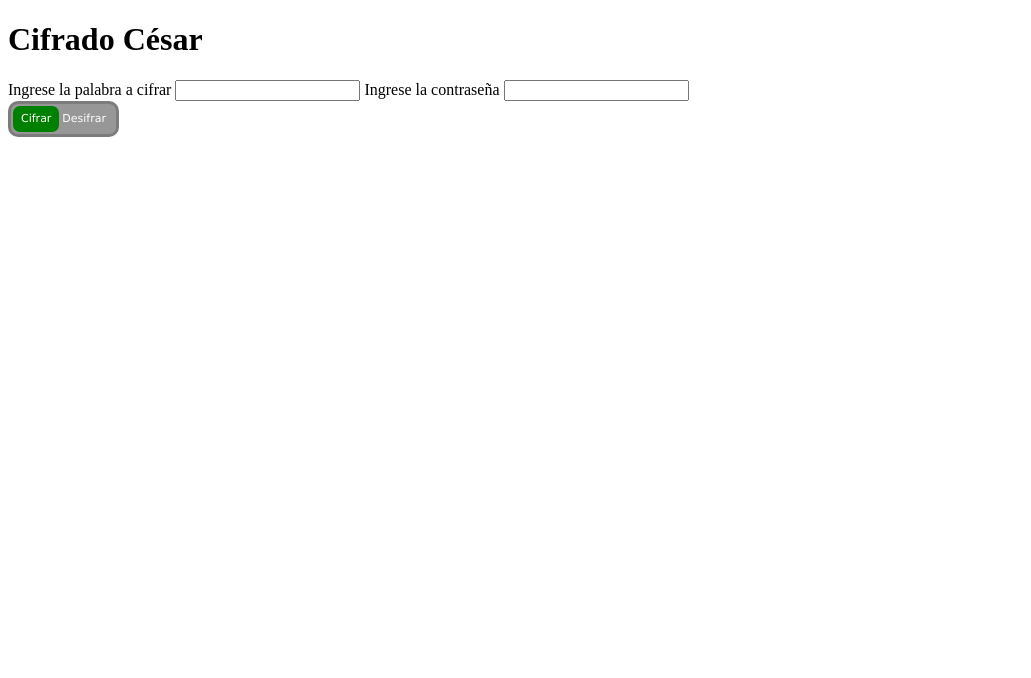
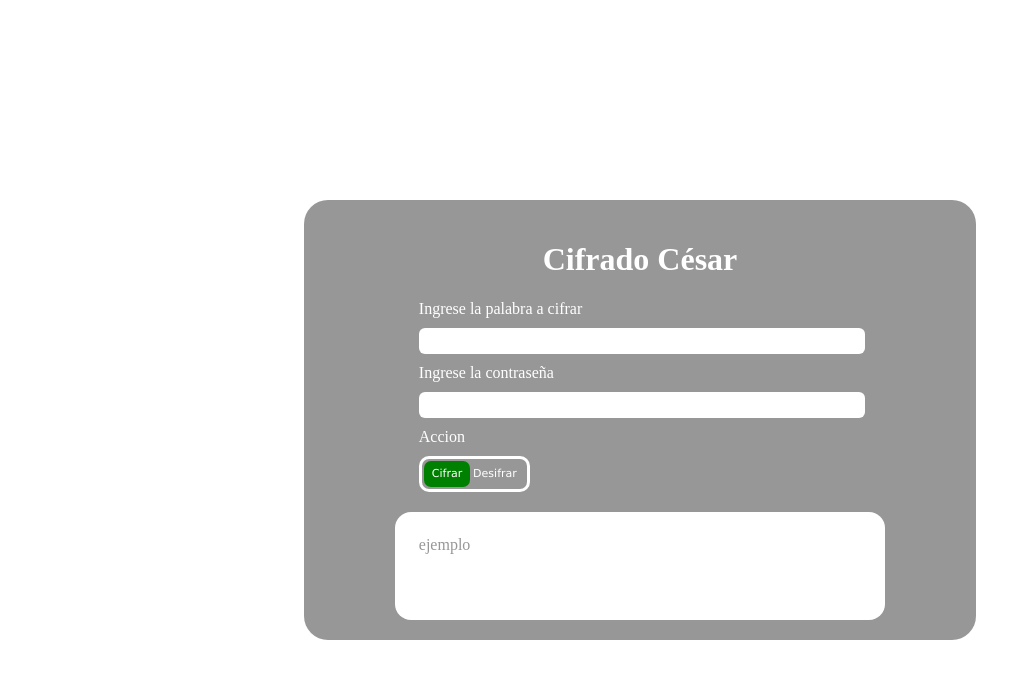
Before and after one commit to TIC-Ort-Proyects/Software, a plain HTML site: page Cifrado César/index.html in a window 1280 px wide. Shown: the whole page, without its empty margins (0-1031 px from the left). Drawn offline with Linux system fonts and the light colour scheme.

Commit message:
terminado casi
caaa

```diff
--- a/Cifrado César/index.html
+++ b/Cifrado César/index.html
@@ -7,12 +7,14 @@
     <link rel="stylesheet" href="style.css">
 </head>
 <body>
+    <div class="content">
         <h1>Cifrado César</h1>
         <form method="dialog" id="form">
             <label for="word" class="">Ingrese la palabra a cifrar</label>
             <input type="text" name="word" id="word">
             <label for="number" class="">Ingrese la contraseña</label>
             <input type="number" name="number" id="number">
+            <label for="switch">Accion</label>
             <div class="switch-container">
                 <input type="checkbox" name="switch" id="switch">
                 <label for="switch" class="lbl">
@@ -21,6 +23,8 @@
                 </label>
             </div>
         </form>
+        <div class="traductor">ejemplo</div>
+    </div>
     <script src="script.js"></script>
 </body>
 </html>
--- a/Cifrado César/script.js
+++ b/Cifrado César/script.js
@@ -5,6 +5,7 @@ document.getElementById("form").addEventListener("change", function(event) {
     let palabra = palabrainput.toLowerCase();
     let clave = parseInt(document.getElementById("number").value);
     let accion = document.getElementById("switch").checked ? "descifrar" : "cifrar";
+    let resultadoHTML = document.querySelector(".traductor")
 
     let resultado = "";
     if (accion === "cifrar") {
@@ -14,6 +15,8 @@ document.getElementById("form").addEventListener("change", function(event) {
     }
 
     console.log("Resultado:", resultado);
+    resultadoHTML.textContent = resultado;
+
 });
 
 function cifrarCesar(palabra, clave) {
--- a/Cifrado César/style.css
+++ b/Cifrado César/style.css
@@ -6,7 +6,7 @@
     position: relative;
     transition: .2s;
     border-radius:10px;
-    border:3px solid rgba(0, 0, 0, 0.178);
+    border:3px solid white;
     display: flex;
     flex-direction: row;
     align-items: center;
@@ -56,3 +56,55 @@ display: none;
     right: 10px;
     text-align: right;
 }
+
+.content {
+    width: 50%;
+    display: flex;
+    position: relative;
+    align-items: center;
+    flex-direction: column;
+    background: #979797;
+    color: white;
+    padding: 20px;
+    height: 50vh;
+    justify-content: center;
+    border-radius: 24px;
+}
+
+h1 {
+    width: 100%;
+    text-align: center;
+}
+
+form {
+    gap: 10px;
+    width: 70%;
+    display: flex;
+    flex-direction: column;
+}
+
+body {
+    display: flex;
+    flex-direction: row;
+    align-items: center;
+    justify-content: center;
+    margin-top: 200px;
+}
+
+#word, #number {
+    width: 100%;
+    background-color: #fff;
+    border-radius: 6px;
+    height: 24px;
+    border: 0;
+}
+
+.traductor {
+    margin-top: 20px;
+    background-color: #fff;
+    height: 96px;
+    width: 70%;
+    border-radius: 16px;
+    padding: 24px;
+    color: #979797;
+}
```
Lines whose indentation alone changed are shown as unchanged.
